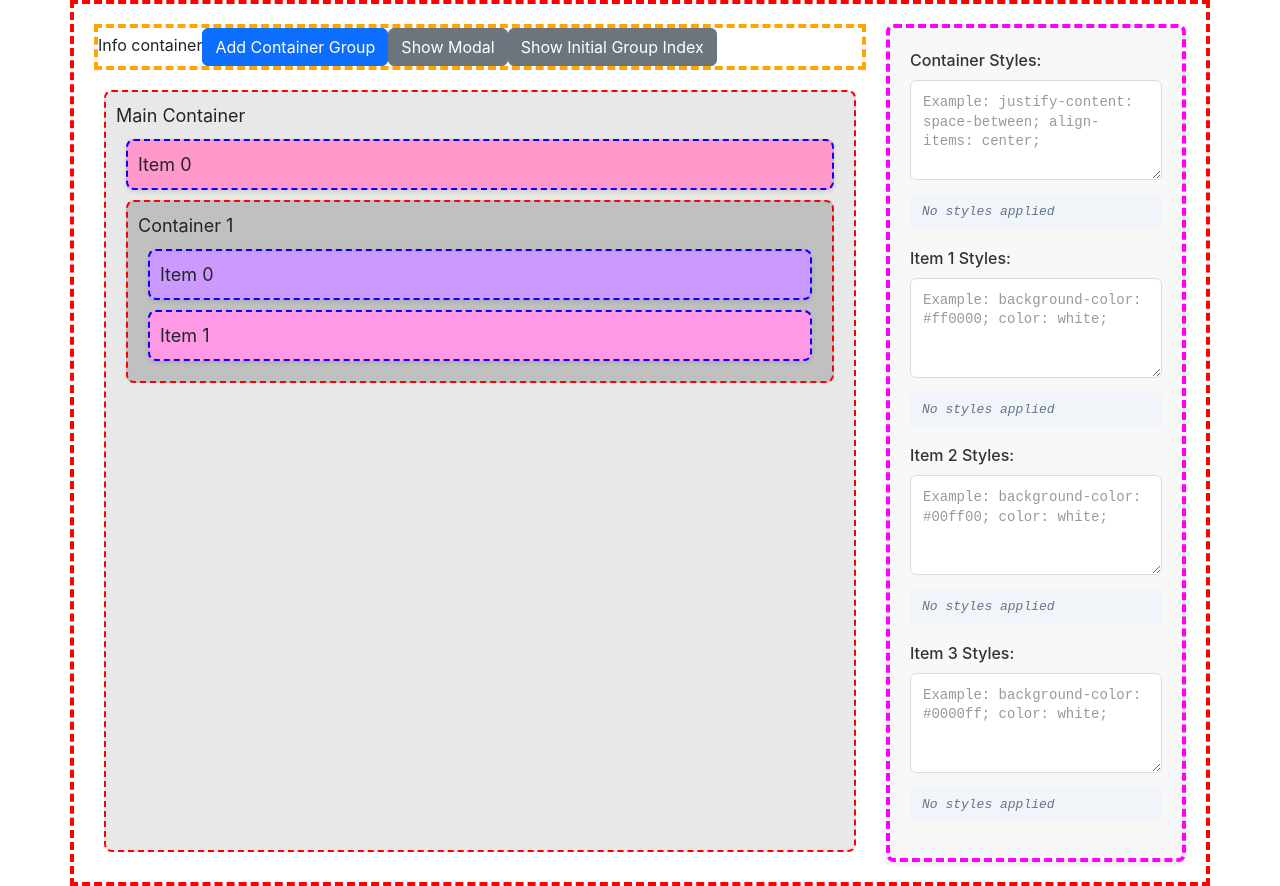
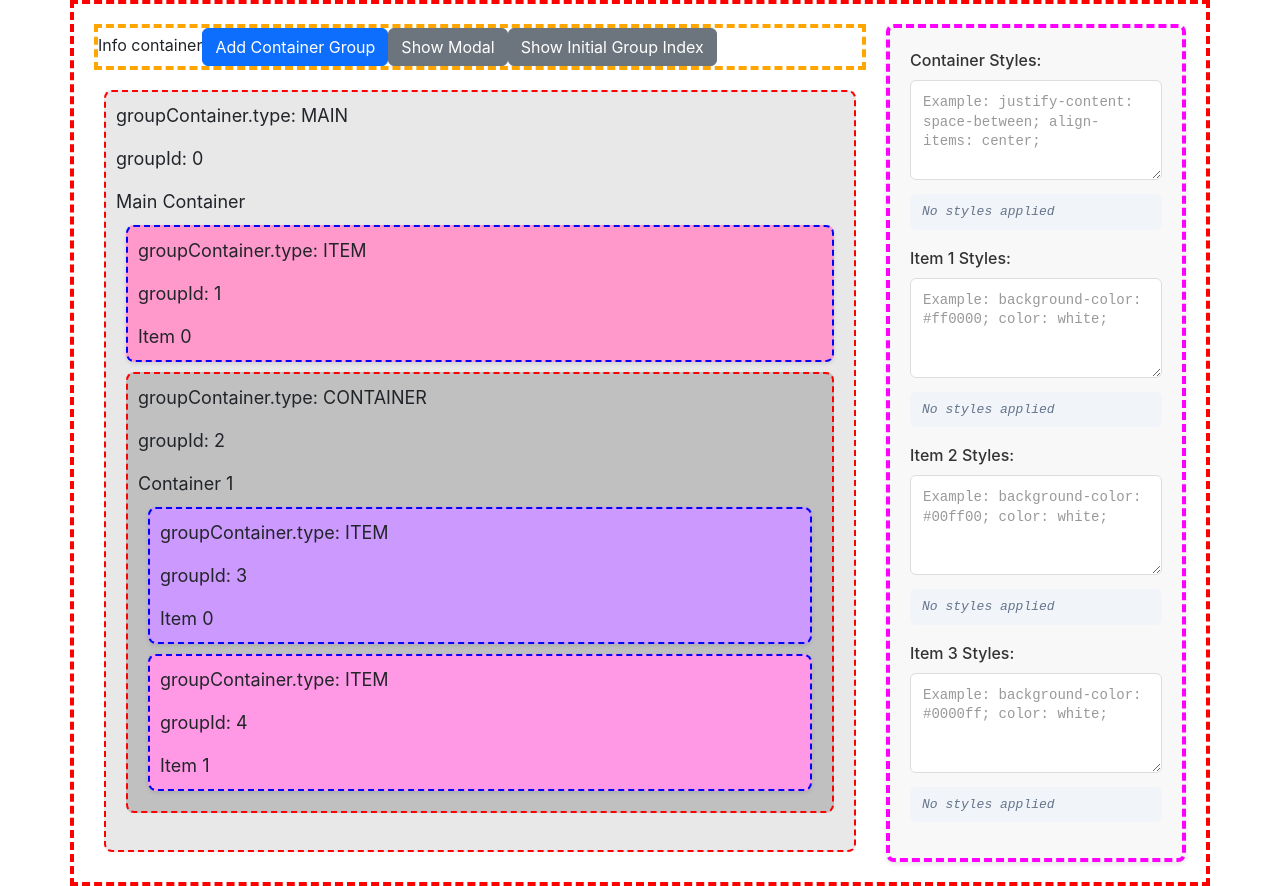
Before and after one commit to C295643/flexbox-playground, a Next.js app: page / in a window 1280 px wide. Built offline with nearby package versions, Linux system fonts and the light colour scheme.

Commit message:
Add id to ContainerGroup and remove id from Container

```diff
--- a/src/app/page.tsx
+++ b/src/app/page.tsx
@@ -9,16 +9,17 @@ import { usePrevious } from "@/hooks/usePrevious";
 import CustomModal from "@/components/Modal";
 import CustomOffcanvas from "@/components/Offcanvas";
 
-type ContainerDefinition = {
+export type ContainerDefinition = {
   type: ContainerType;
   customStyles: string;
 };
 
-type ControlDefinition = {
+export type ControlDefinition = {
   type: string;
 };
 
 export type ContainerGroup = {
+  id: number;
   container: ContainerDefinition;
   control: ControlDefinition;
   containers: ContainerGroup[];
@@ -31,24 +32,29 @@ export default function Home() {
   const [item3Style, setItem3Style] = useState("");
 
   const initialContainerGroup: ContainerGroup = {
+    id: 0,
     container: { type: ContainerType.MAIN, customStyles: "" },
     control: { type: "control" },
     containers: [
       {
+        id: 1,
         container: { type: ContainerType.ITEM, customStyles: "" },
         control: { type: "control" },
         containers: [],
       },
       {
+        id: 2,
         container: { type: ContainerType.CONTAINER, customStyles: "" },
         control: { type: "control" },
         containers: [
           {
+            id: 3,
             container: { type: ContainerType.ITEM, customStyles: "" },
             control: { type: "control" },
             containers: [],
           },
           {
+            id: 4,
             container: { type: ContainerType.ITEM, customStyles: "" },
             control: { type: "control" },
             containers: [],
@@ -59,6 +65,7 @@ export default function Home() {
   };
 
   const newContainerGroup: ContainerGroup = {
+    id: 5,
     container: { type: ContainerType.ITEM, customStyles: "" },
     control: { type: "new control" },
     containers: [],
@@ -76,8 +83,9 @@ export default function Home() {
     return (
       <Container
         key={index}
-        containerType={group.container.type}
         customStyles={group.container.customStyles}
+        groupId={group.id}
+        groupContainer={group.container}
       >
         {isContainer && `Container ${index}`}
         {isItem && `Item ${index}`}
@@ -167,8 +175,9 @@ export default function Home() {
         {containerGroup.map((group, index) => (
           <Container
             key={index}
-            containerType={group.container.type}
             customStyles={group.container.customStyles}
+            groupId={group.id}
+            groupContainer={group.container}
           >
             Main Container
             {group.containers.map((group, index) =>
--- a/src/components/Container.tsx
+++ b/src/components/Container.tsx
@@ -1,15 +1,14 @@
 import React, { useEffect, useState } from "react";
-import { ContainerResetClass, ContainerType } from "@/types/Container";
+import { ContainerResetClass } from "@/types/Container";
 import styles from "./Container.module.css";
-import {
-  backgroundColors,
-  generateRandomColor,
-} from "@/utils/helpers";
+import { backgroundColors, generateRandomColor } from "@/utils/helpers";
+import { ContainerDefinition } from "@/app/page";
 
 type ContainerProps = {
-  containerType?: ContainerType;
   customStyles: string;
   children: React.ReactNode;
+  groupId: number;
+  groupContainer: ContainerDefinition;
 };
 
 const applyCustomStyles = (styleString: string): Record<string, string> => {
@@ -36,11 +35,12 @@ const applyCustomStyles = (styleString: string): Record<string, string> => {
 };
 
 const Container: React.FC<ContainerProps> = ({
-  containerType = ContainerType.ITEM,
   customStyles,
   children,
+  groupId,
+  groupContainer,
 }) => {
-  const containerResetClass = ContainerResetClass[containerType];
+  const containerResetClass = ContainerResetClass[groupContainer.type];
   const [baseStyles, setBaseStyles] = useState<React.CSSProperties>({});
 
   const [doubleClicked, setDoubleClicked] = useState(false);
@@ -48,7 +48,9 @@ const Container: React.FC<ContainerProps> = ({
 
   // Initial styles
   useEffect(() => {
-    const bgColor = backgroundColors[containerType] || { backgroundColor: generateRandomColor()};
+    const bgColor = backgroundColors[groupContainer.type] || {
+      backgroundColor: generateRandomColor(),
+    };
     setBaseStyles((prev) => ({ ...prev, ...bgColor }));
   }, []);
 
@@ -76,6 +78,8 @@ const Container: React.FC<ContainerProps> = ({
       onDoubleClick={handleDoubleClick}
       onContextMenu={handleContextMenu}
     >
+      <p>groupContainer.type: {groupContainer.type}</p>
+      <p>groupId: {groupId}</p>
       {children}
     </div>
   );
```
